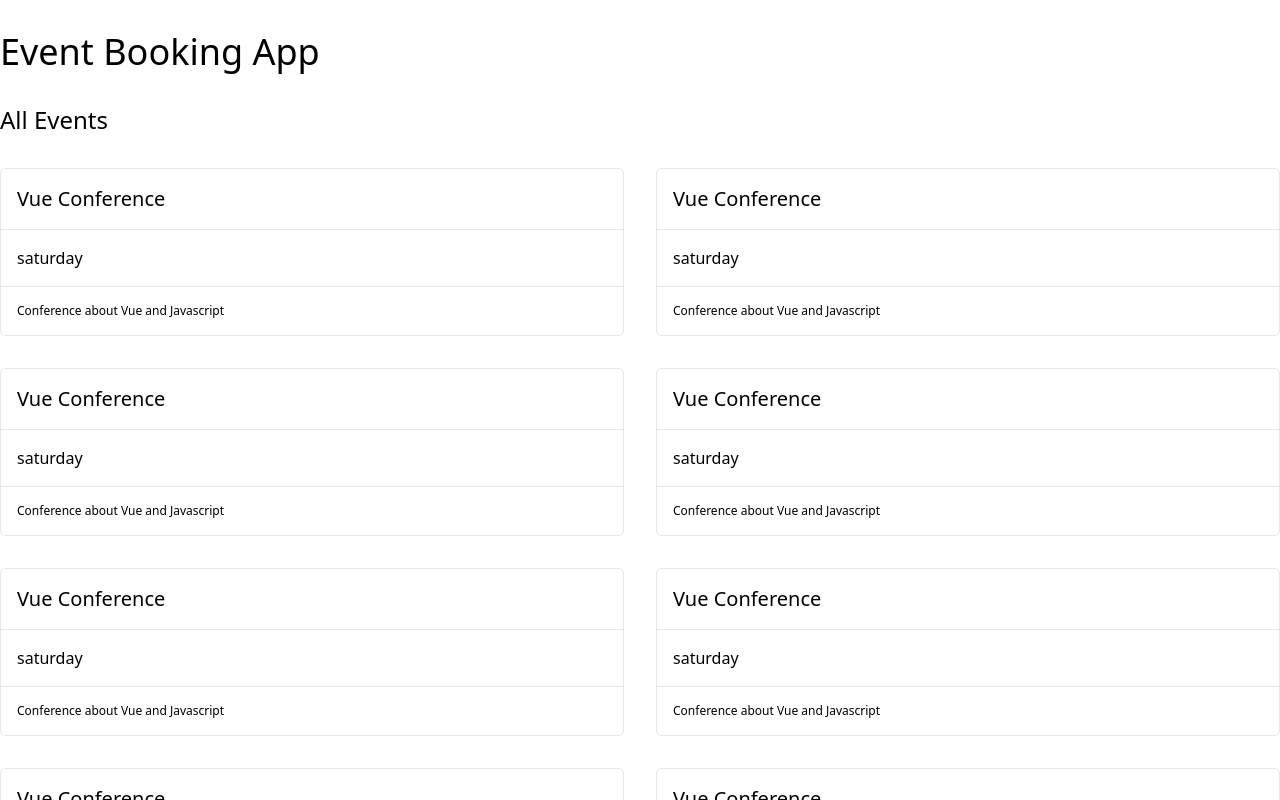
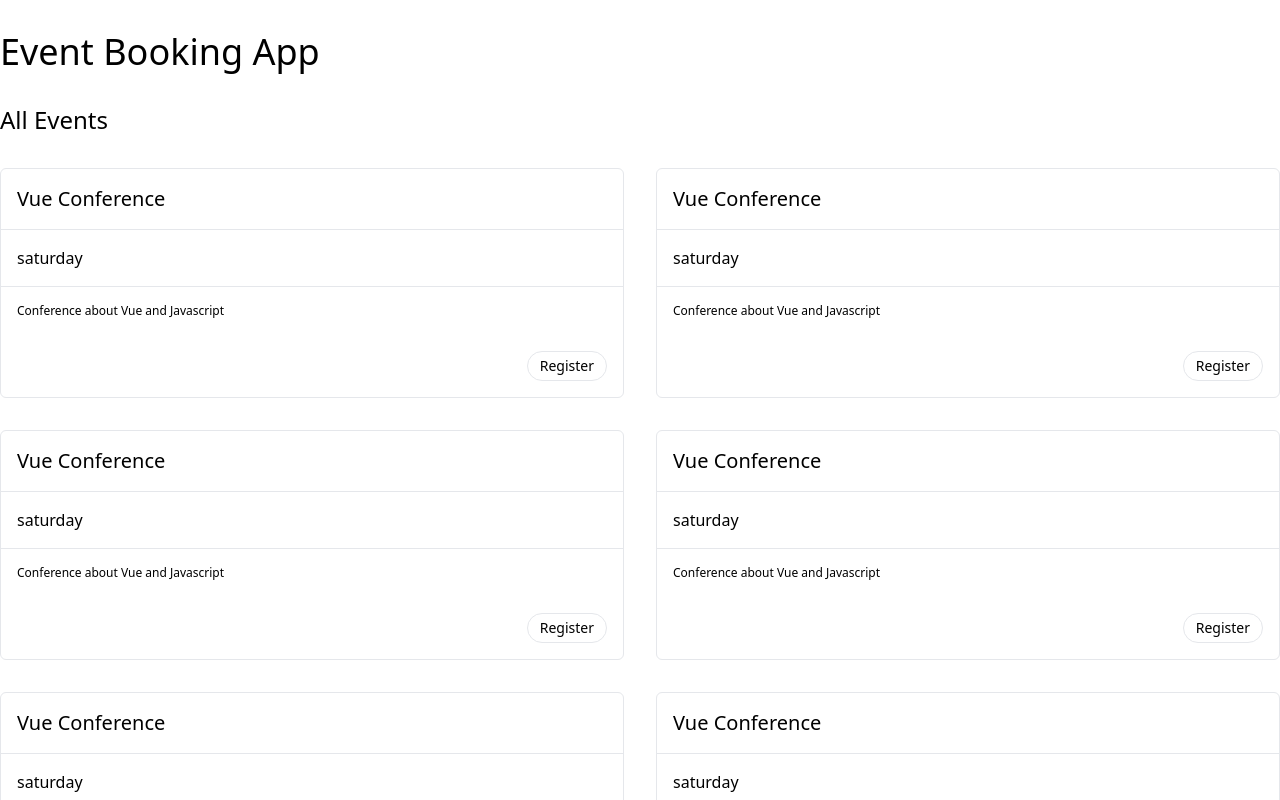
Before and after one commit to IamDushu/vue, a Vue app in the folder event-booking/: page / in a window 1280 px wide. Shown: the top 800 px of the page. Built offline with nearby package versions, Linux system fonts and the light colour scheme; the HTML template or start-up script is replaced by a standard one.

Commit message:
Component Events and Props

```diff
--- a/event-booking/src/App.vue
+++ b/event-booking/src/App.vue
@@ -7,7 +7,10 @@ import EventCard from '@/components/EventCard.vue'
     <h1 class="text-4xl font-medium">Event Booking App</h1>
     <h2 class="text-2xl font-medium">All Events</h2>
     <section class="grid grid-cols-2 gap-8">
-      <EventCard v-for="i in 8" :key="i" title="Vue Conference" when="saturday" description="Conference about Vue and Javascript" />
+      <EventCard v-for="i in 8" :key="i"
+                 title="Vue Conference" when="saturday" description="Conference about Vue and Javascript"
+                 @register="console.log('Registered!')"
+      />
     </section>
     <h2 class="text-2xl font-medium">Your Bookings</h2>
   </main>
--- a/event-booking/src/components/EventCard.vue
+++ b/event-booking/src/components/EventCard.vue
@@ -4,6 +4,8 @@ defineProps({
   when: String,
   description: String
 })
+
+defineEmits(['register'])
 </script>
 
 <template>
@@ -11,5 +13,11 @@ defineProps({
     <h3 class="p-4 font-medium text-xl border-b border-gray-200">{{ title }}</h3>
     <p class="p-4 border-b border-gray-200">{{ when }}</p>
     <p class="p-4 text-xs font-medium">{{ description }}</p>
+    <section class="flex justify-end p-4">
+        <button class="text-sm font-medium border border-gray-200 rounded-full px-3 py-1 hover:bg-gray-100"
+                @click="$emit('register')">
+          Register
+        </button>
+    </section>
   </div>
 </template>
```
